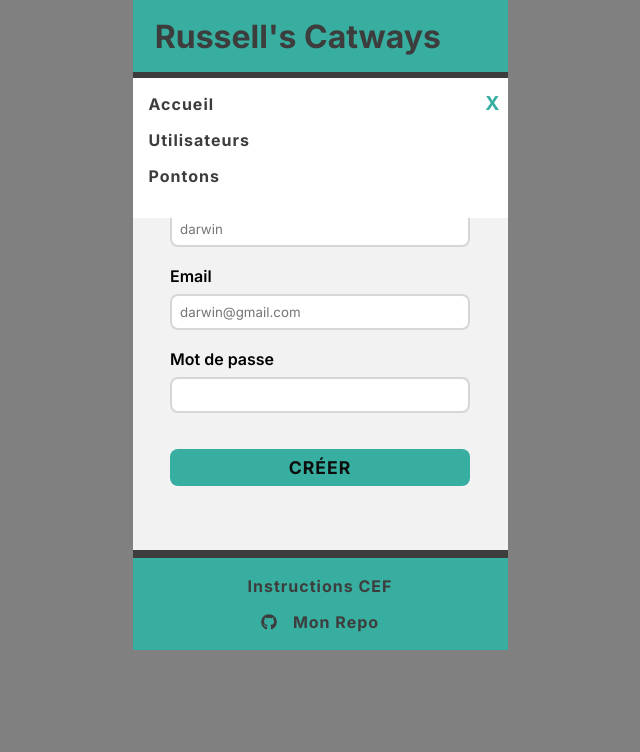
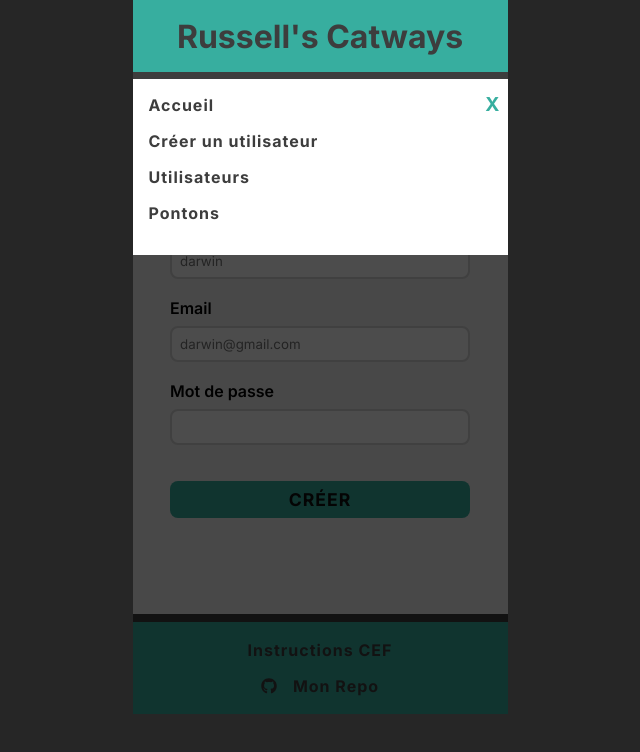
Before and after one commit to RosaBen/api-Russell, a React (Vite) app in the folder frontend/: page /register in a window 1280 px wide. Both pictures are taken after a click on the button 797 px from the left and 36 px from the top of the page. Shown: the top 752 px of the page, without its empty margins (320-960 px from the left). Built offline with nearby package versions, Linux system fonts and the light colour scheme.

Commit message:
added overlay

```diff
--- a/frontend/src/App.jsx
+++ b/frontend/src/App.jsx
@@ -1,5 +1,6 @@
 // Import React components
 import { Routes, Route } from "react-router-dom";
+import { useState } from "react";
 
 // Import pages
 import Home from "./pages/Home";
@@ -19,6 +20,7 @@ import "./assets/styles/users.css";
 import "./assets/styles/userform.css";
 
 function App() {
+  const [showMenu, setShowMenu] = useState(false);
   const handleChange = (setForm) => (e) => {
     setForm((prev) => ({
       ...prev,
@@ -28,7 +30,9 @@ function App() {
 
   return (
     <div className="container">
-      <Header />
+      <Header showMenu={showMenu} setShowMenu={setShowMenu} />
+      <main>
+        {showMenu && <div className="modal-overlay"></div>}
         <Routes>
           <Route path="/" element={<Home />} />
           <Route
@@ -39,6 +43,7 @@ function App() {
           <Route path="/user" element={<User handleChange={handleChange} />} />
           <Route path="/catways" element={<Catways />} />
         </Routes>
+      </main>
       <Footer />
     </div>
   );
--- a/frontend/src/assets/styles/header.css
+++ b/frontend/src/assets/styles/header.css
@@ -9,6 +9,7 @@ header {
   justify-content: space-around;
   border-bottom: 0.5rem solid var(--text-color);
   position: relative;
+  z-index: 3;
 }
 
 header > button {
@@ -25,13 +26,14 @@ header .icon {
 
 .modal-menu {
   position: absolute;
-  bottom: -9.1rem;
+  bottom: -11.45rem;
   background: white;
   left: 0;
   width: 100%;
   display: flex;
   justify-content: space-between;
   align-items: baseline;
+  z-index: 2;
 }
 
 .modal-menu > button {
@@ -49,12 +51,17 @@ header .icon {
   gap: 1rem;
 }
 
-/* .modal-overlay {
+main {
+  position: relative;
+  z-index: 0;
+}
+
+.modal-overlay {
   position: fixed;
   inset: 0;
   background: rgba(0, 0, 0, 0.7);
-  z-index: 999;
-} */
+  z-index: 1;
+}
 
 /* Footer */
 
--- a/frontend/src/components/Header.jsx
+++ b/frontend/src/components/Header.jsx
@@ -1,8 +1,6 @@
-import { useState } from "react";
 import Navbar from "./Navbar";
 import { TiThMenu } from "react-icons/ti";
-export default function Header() {
-  const [showMenu, setShowMenu] = useState(false);
+export default function Header({ showMenu, setShowMenu }) {
   const handleMenu = () => {
     setShowMenu(true);
   };
@@ -20,7 +18,6 @@ export default function Header() {
       )}
       {showMenu && (
         <>
-          <div className="modal-overlay"></div>
           <div className="modal-menu">
             <Navbar onClick={handleClose} />
             <button onClick={handleClose}>X</button>
--- a/frontend/src/components/Navbar.jsx
+++ b/frontend/src/components/Navbar.jsx
@@ -10,6 +10,14 @@ export default function Navbar({ classDesktop, onClick }) {
         onClick={onClick}
       >
         Accueil
+      </Link>
+      <Link
+        to="/register"
+        // target="_blank"
+        // rel="noopener noreferrer"
+        onClick={onClick}
+      >
+        Créer un utilisateur
       </Link>
       <Link
         to="/users"
--- a/frontend/src/pages/Register.jsx
+++ b/frontend/src/pages/Register.jsx
@@ -25,7 +25,7 @@ export default function Register({ handleChange }) {
   };
 
   return (
-    <main className="register">
+    <main>
       <h1>Créer un compte</h1>
       <UserForm
         submitText="Créer"
```
Lines whose indentation alone changed are shown as unchanged.
